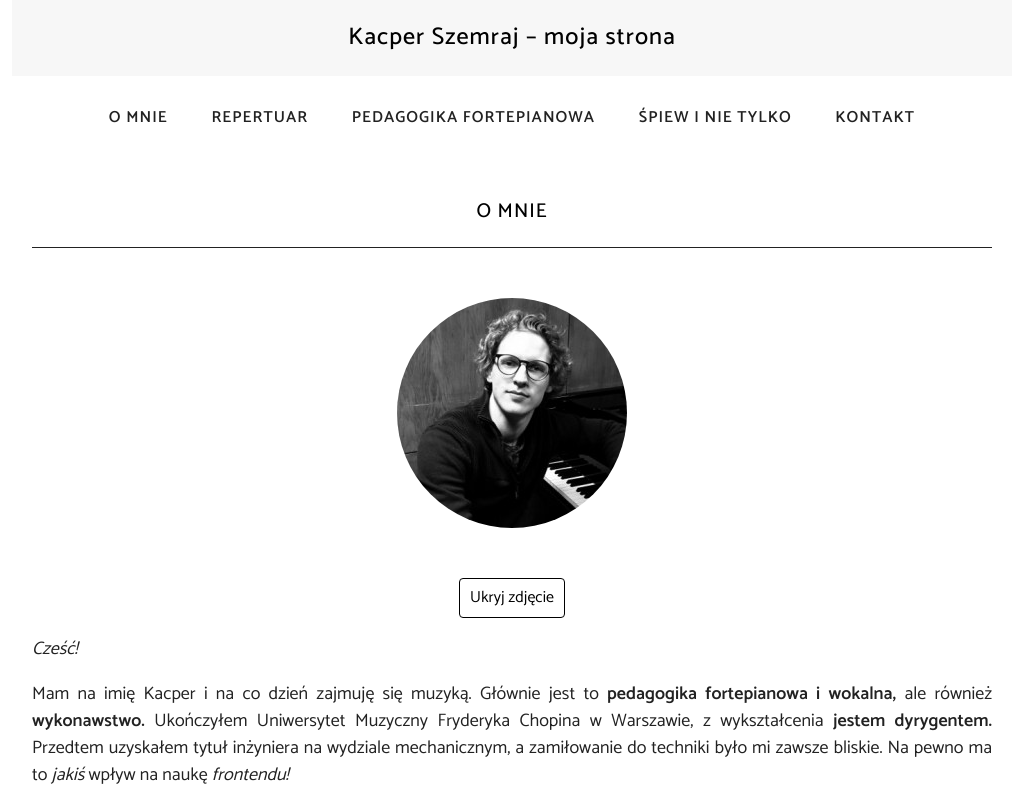
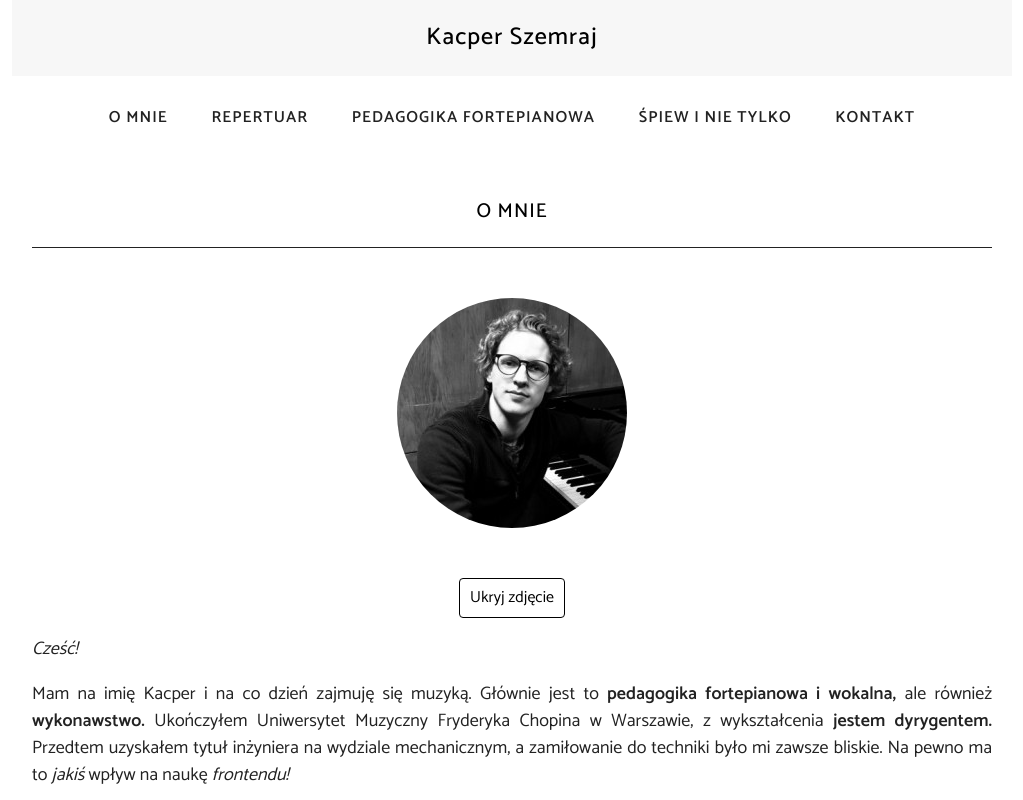
Before and after one commit to KacperSzemraj/homepage, a plain HTML site: page index.html in a window 1280 px wide. Shown: the top 800 px of the page, without its empty margins (128-1151 px from the left). Drawn offline with nearby package versions, Linux system fonts and the light colour scheme.

Commit message:
header title changed

```diff
--- a/index.html
+++ b/index.html
@@ -22,7 +22,7 @@
 
 <body>
     <header class="header">
-        <h1 class="header__title">Kacper Szemraj – moja strona</h1>
+        <h1 class="header__title">Kacper Szemraj</h1>
     </header>
     <nav class="navigation">
         <ul class="navigation__list">
```
